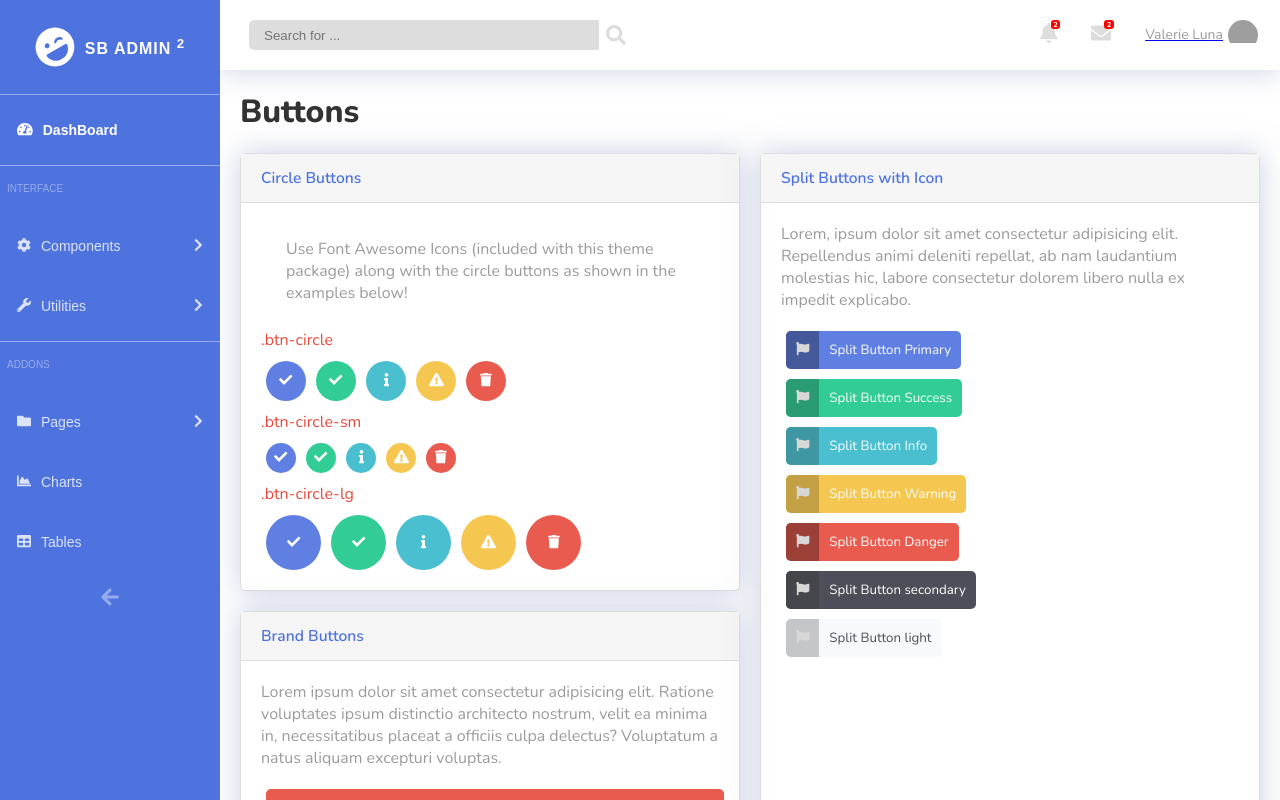
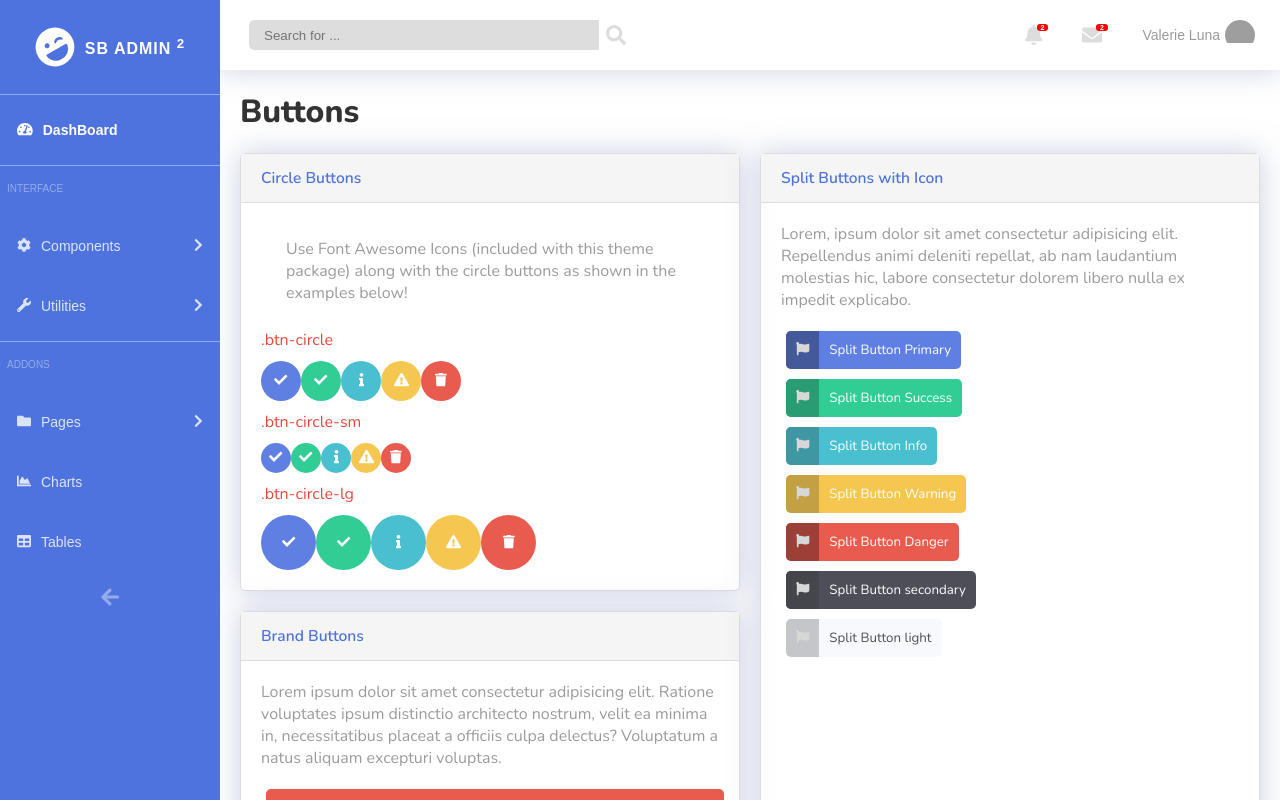
Before and after one commit to RobertLigman/sb-admin-2-clone, a React (Create React App) app: page /buttons in a window 1280 px wide. Shown: the top 800 px of the page. Built offline with nearby package versions, Linux system fonts and the light colour scheme; grey boxes are pictures that could not be loaded.

Commit message:
fix displayng subapges on mobile

```diff
--- a/src/components/Animations/Animations.css
+++ b/src/components/Animations/Animations.css
@@ -1,7 +1,6 @@
 .Animation {
     display: grid;
-    grid-template-columns: 1fr 1fr;
-    grid-template-rows: minmax(80px, 100px) auto;
+    grid-template-columns: 1fr;
     grid-gap: 20px;
     margin: 20px;
     margin-bottom: 0;
@@ -39,3 +38,10 @@
     align-items: center;
     border-radius: 5px;
 }
+
+@media (min-width: 768px) {
+    .Animation {
+        grid-template-columns: 1fr 1fr;
+        grid-template-rows: minmax(80px, 100px) auto;
+    }
+}
--- a/src/components/Borders/Borders.css
+++ b/src/components/Borders/Borders.css
@@ -1,7 +1,6 @@
 .Borders {
     display: grid;
-    grid-template-columns: 1fr 1fr;
-    grid-template-rows: 50px auto;
+    grid-template-columns: 1fr;
     grid-gap: 20px;
     margin: 20px;
     margin-bottom: 0;
@@ -17,3 +16,10 @@
     color: rgba(114, 113, 113, 0.7);
     text-transform: lowercase;
 }
+
+@media (min-width: 768px) {
+    .Borders {
+        grid-template-columns: 1fr 1fr;
+        grid-template-rows: 50px auto;
+    }
+}
--- a/src/components/Buttons/Button/Button.css
+++ b/src/components/Buttons/Button/Button.css
@@ -1,5 +1,5 @@
 .btn {
-    margin: 0 5px;
+    margin: 0;
     color: white;
     border: none;
     padding: 10px;
@@ -14,6 +14,7 @@
 }
 
 .btn-circle {
+    margin: 5px;
     border-radius: 50%;
     width: 40px;
     height: 40px;
@@ -114,3 +115,12 @@
 .btn-split.btn-light div {
     background-color: #bfc0c5;
 }
+
+@media (min-width: 768px) {
+    .btn {
+        margin: 0 5px;
+    }
+    .btn-circle {
+        margin: 0;
+    }
+}
--- a/src/components/Buttons/Buttons.css
+++ b/src/components/Buttons/Buttons.css
@@ -1,7 +1,6 @@
 .Buttons {
     display: grid;
-    grid-template-columns: 1fr 1fr;
-    grid-template-rows: auto 1fr;
+    grid-template-columns: 1fr;
     grid-gap: 20px;
     margin: 20px;
     margin-bottom: 0;
@@ -39,3 +38,10 @@ p.danger {
     gap: 10px;
     align-items: flex-start;
 }
+
+@media (min-width: 768px) {
+    .Buttons {
+        grid-template-columns: 1fr 1fr;
+        grid-template-rows: auto 1fr;
+    }
+}
--- a/src/components/Cards/Cards.css
+++ b/src/components/Cards/Cards.css
@@ -1,7 +1,5 @@
 .Cards {
-    display: grid;
-    grid-template-columns: 1fr 1fr 1fr 1fr;
-    grid-template-rows: auto auto 1fr;
+    grid-template-columns: 1fr;
     grid-gap: 20px;
     margin: 20px;
     margin-bottom: 0;
@@ -19,3 +17,11 @@
 .Cards__side-b {
     grid-column: 3/-1;
 }
+
+@media (min-width: 768px) {
+    .Cards {
+        display: grid;
+        grid-template-columns: 1fr 1fr 1fr 1fr;
+        grid-template-rows: auto auto 1fr;
+    }
+}
--- a/src/components/Colors/Colors.css
+++ b/src/components/Colors/Colors.css
@@ -1,9 +1,8 @@
 .Colors {
     display: grid;
     gap: 20px;
-    grid-template-columns: 1fr 1fr 1fr;
+    grid-template-columns: 1fr;
     margin: 20px;
-    grid-template-rows: 50px auto;
 }
 
 .bg-dark {
@@ -128,3 +127,10 @@
     background: var(--danger);
     background: linear-gradient( 170deg, var(--danger) 14%, var(--danger-dark) 100%);
 }
+
+@media (min-width: 768px) {
+    .Colors {
+        grid-template-rows: 50px auto;
+        grid-template-columns: 1fr 1fr 1fr;
+    }
+}
--- a/src/components/MainHeader.css
+++ b/src/components/MainHeader.css
@@ -164,6 +164,14 @@ header {
     display: flex;
 } */
 
+.test {
+    cursor: pointer;
+    position: relative;
+    background-color: transparent;
+    border: none;
+    outline: transparent;
+}
+
 .test-dropdown {
     border-radius: 5px;
     opacity: 0;
--- a/src/components/MainHeader.js
+++ b/src/components/MainHeader.js
@@ -57,11 +57,11 @@ const MainHeader = (props) => {
           {/* {openSearchBar && <Backdrop onClick={switchOfBackdrop} />} */}
         </li>
         <li className="header-list-item notifications">
-          <Link to="/notifications" className=" test">
+          <button className="test">
             {" "}
             <FontAwesomeIcon icon={faBell} className="fontAwesome" />{" "}
             <div className="number">2</div>
-          </Link>
+          </button>
           <div className="test-dropdown dropdown-big">
             <h3 className="dropdown-header">Alerts Center</h3>
             <ul className="alert-list">
@@ -108,10 +108,10 @@ const MainHeader = (props) => {
         </li>
 
         <li className="header-list-item notifications">
-          <Link to="/messages" className="test">
+          <button className="test">
             <FontAwesomeIcon icon={faEnvelope} className="fontAwesome" />
             <div className="number">2</div>
-          </Link>
+          </button>
           <div className="test-dropdown dropdown-big">
             <h3 className="dropdown-header">Lalala</h3>
             <ul className="alert-list">
@@ -124,7 +124,7 @@ const MainHeader = (props) => {
           </div>
         </li>
         <li className="header-list-item ">
-          <Link to="" className="test">
+          <button className="test">
             <div className="account">
               <p> Valerie Luna </p>
               <div className="avatar-image">
@@ -141,8 +141,8 @@ const MainHeader = (props) => {
                 </a>
               </div> */}
             </div>
-          </Link>
-          <ul className="test-dropdown">
+          </button>
+          {/* <ul className="test-dropdown">
             <li>
               <Link to="/profile"> Profile </Link>
             </li>
@@ -157,7 +157,7 @@ const MainHeader = (props) => {
                 Logout
               </Link>
             </li>
-          </ul>
+          </ul> */}
 
           {/* onClick={toggleAccountMenu} */}
         </li>
--- a/src/components/Other/Other.css
+++ b/src/components/Other/Other.css
@@ -1,7 +1,5 @@
 .Other {
     display: grid;
-    grid-template-columns: 1fr 1fr;
-    grid-template-rows: minmax(80px, 100px) auto;
     grid-gap: 20px;
     margin: 20px;
     margin-bottom: 0;
@@ -73,3 +71,10 @@
 .n {
     transform: rotate(-15deg);
 }
+
+@media (min-width: 768px) {
+    .Other {
+        grid-template-columns: 1fr 1fr;
+        grid-template-rows: minmax(80px, 100px) auto;
+    }
+}
```
